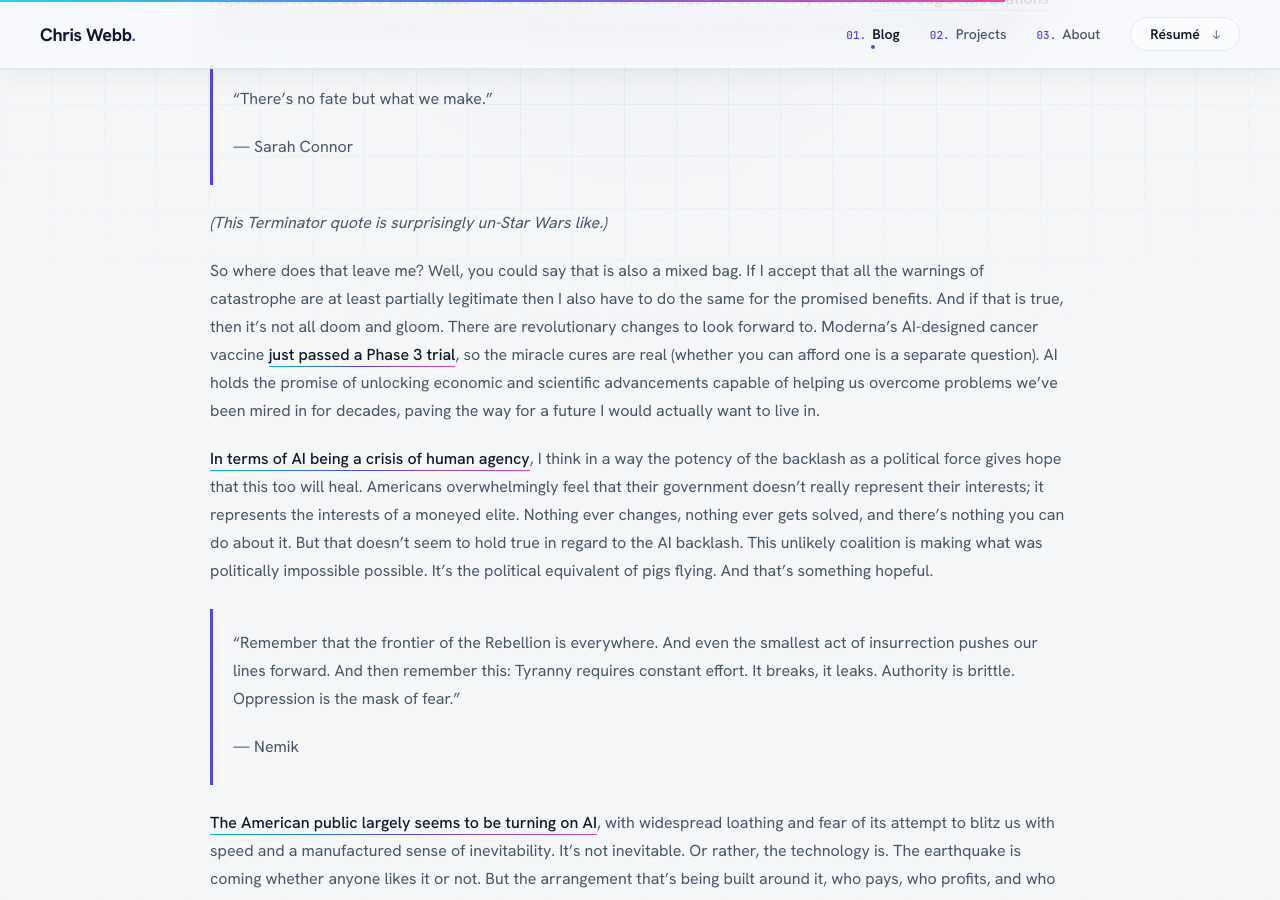
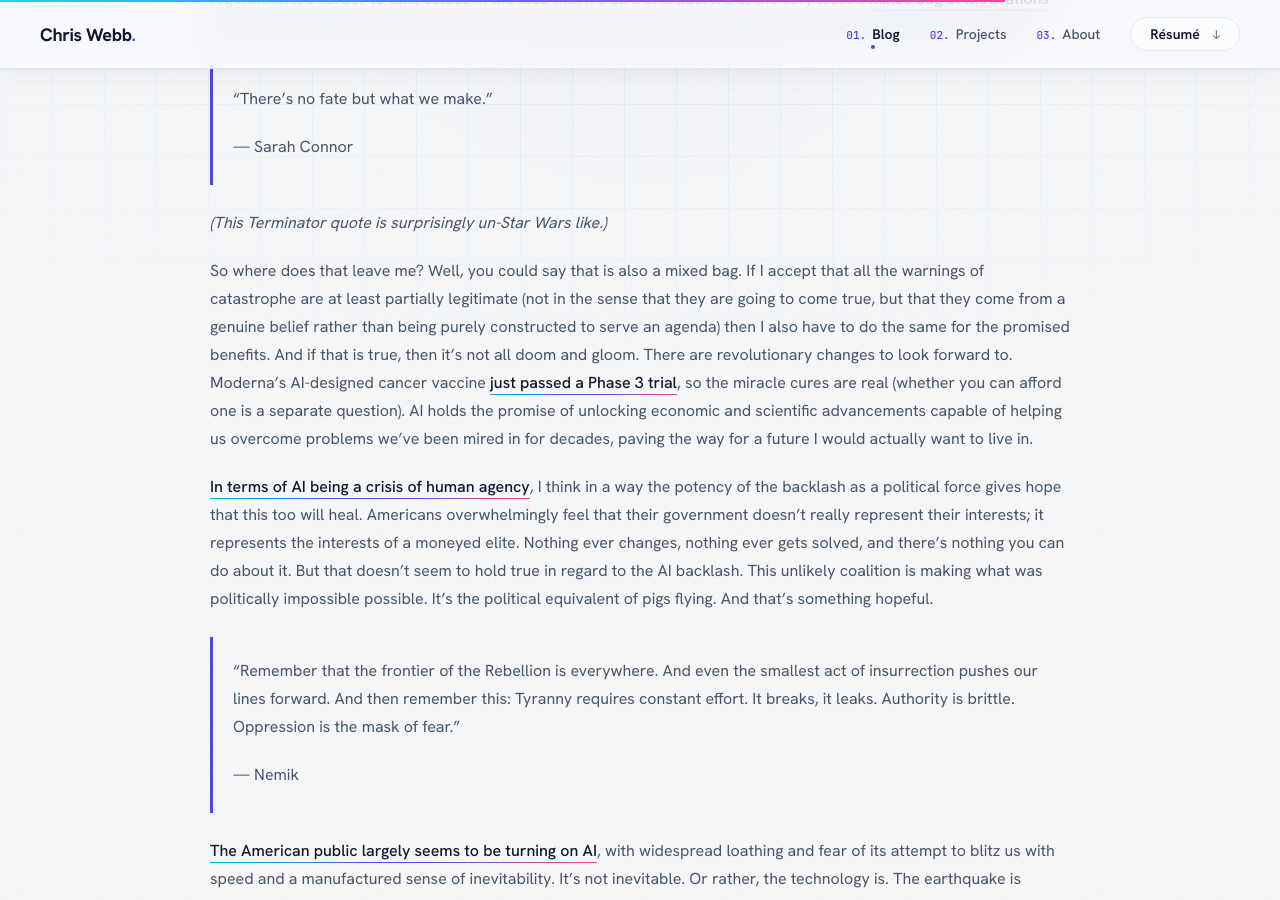
Before and after one commit to chriswebb09/chriswebb09.github.io, a Jekyll site: the page built from _posts/2026-09-30-our-ai-reality.markdown, in a window 1280 px wide and 900 px high, scrolled down 5376 px. Built offline with Jekyll 4.4.1, drawn with Linux system fonts in a browser that asks for light colours; nearby versions of some CDN libraries.

Commit message:
update name

```diff
--- a/_posts/2026-09-30-the-force-awakens.markdown
+++ b/_posts/2026-09-30-our-ai-reality.markdown
@@ -89,7 +89,7 @@ That's not to say it precludes that some of the claims were done with an eye to
 
 *(This Terminator quote is surprisingly un-Star Wars like.)*
 
-So where does that leave me? Well, you could say that is also a mixed bag. If I accept that all the warnings of catastrophe are at least partially legitimate then I also have to do the same for the promised benefits. And if that is true, then it's not all doom and gloom. There are revolutionary changes to look forward to. Moderna's AI-designed cancer vaccine [just passed a Phase 3 trial](https://www.nature.com/articles/d41586-026-02612-3), so the miracle cures are real (whether you can afford one is a separate question). AI holds the promise of unlocking economic and scientific advancements capable of helping us overcome problems we've been mired in for decades, paving the way for a future I would actually want to live in.
+So where does that leave me? Well, you could say that is also a mixed bag. If I accept that all the warnings of catastrophe are at least partially legitimate (not in the sense that they are going to come true, but that they come from a genuine belief rather than being purely constructed to serve an agenda) then I also have to do the same for the promised benefits. And if that is true, then it's not all doom and gloom. There are revolutionary changes to look forward to. Moderna's AI-designed cancer vaccine [just passed a Phase 3 trial](https://www.nature.com/articles/d41586-026-02612-3), so the miracle cures are real (whether you can afford one is a separate question). AI holds the promise of unlocking economic and scientific advancements capable of helping us overcome problems we've been mired in for decades, paving the way for a future I would actually want to live in.
 
 [In terms of AI being a crisis of human agency](https://www.theatlantic.com/technology/2026/05/ai-agents-agency-crisis-humanity/687379/), I think in a way the potency of the backlash as a political force gives hope that this too will heal. Americans overwhelmingly feel that their government doesn't really represent their interests; it represents the interests of a moneyed elite. Nothing ever changes, nothing ever gets solved, and there's nothing you can do about it. But that doesn't seem to hold true in regard to the AI backlash. This unlikely coalition is making what was politically impossible possible. It's the political equivalent of pigs flying. And that's something hopeful.
 
```
